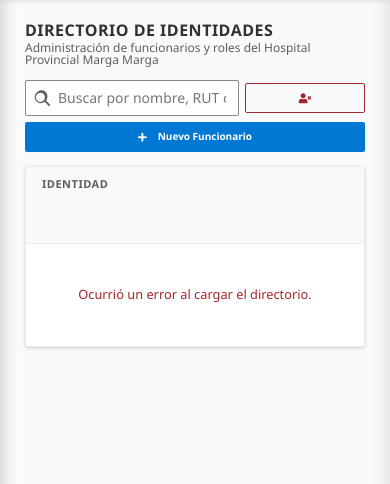
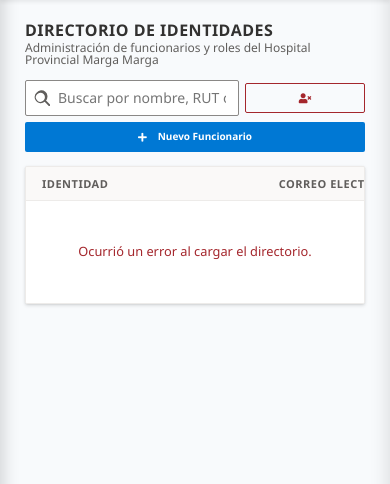
Before and after one commit to MrRegom/ticsystem, a Django app: page /usuarios/ in a window 390 px wide. Shown: the part 70-554 px from the top of the page. Run offline with Django 5.2, Linux system fonts and the light colour scheme; the visitor is signed in with stand-in values (Sample User, id 1); data comes from the database, SQL or seed files in the repository; data that the repository does not hold is empty; some libraries are stand-ins or nearby versions.

Commit message:
fix(usuarios): flexible grid columns, no wasted space, responsive column hiding

```diff
--- a/core/templates/core/usuarios.html
+++ b/core/templates/core/usuarios.html
@@ -5,14 +5,35 @@
 {% block module_title %}Directorio de Identidades{% endblock %}
 
 {% block extra_css %}
-<!-- Fluent Design Identity Directory -->
 <style>
+  /* Columnas proporcionales: Identidad | Correo | Unidad | Perfil | Estado */
   .ms-list-header, .ms-list-row {
-    grid-template-columns: 320px 260px 1fr 120px 120px !important;
-    padding-right: 120px !important;
+    grid-template-columns: 2fr 2fr 1.5fr 1fr 1fr !important;
+    padding-right: 0 !important;
+  }
+
+  /* Tablet: ocultar columna Perfil de Acceso */
+  @media (max-width: 992px) {
+    .ms-list-header, .ms-list-row {
+      grid-template-columns: 2fr 2fr 1.5fr 1fr !important;
+    }
+    .ms-list-header > div:nth-child(4),
+    .ms-list-row  > div:nth-child(4) { display: none; }
+  }
+
+  /* Móvil: solo Identidad | Correo | Estado */
+  @media (max-width: 640px) {
+    .ms-list-header, .ms-list-row {
+      grid-template-columns: 2fr 2fr 1fr !important;
+    }
+    .ms-list-header > div:nth-child(3),
+    .ms-list-row  > div:nth-child(3),
+    .ms-list-header > div:nth-child(4),
+    .ms-list-row  > div:nth-child(4) { display: none; }
   }
 </style>
 {% endblock %}
+
 
 {% block content %}
 <div class="ms-wrap">
```
